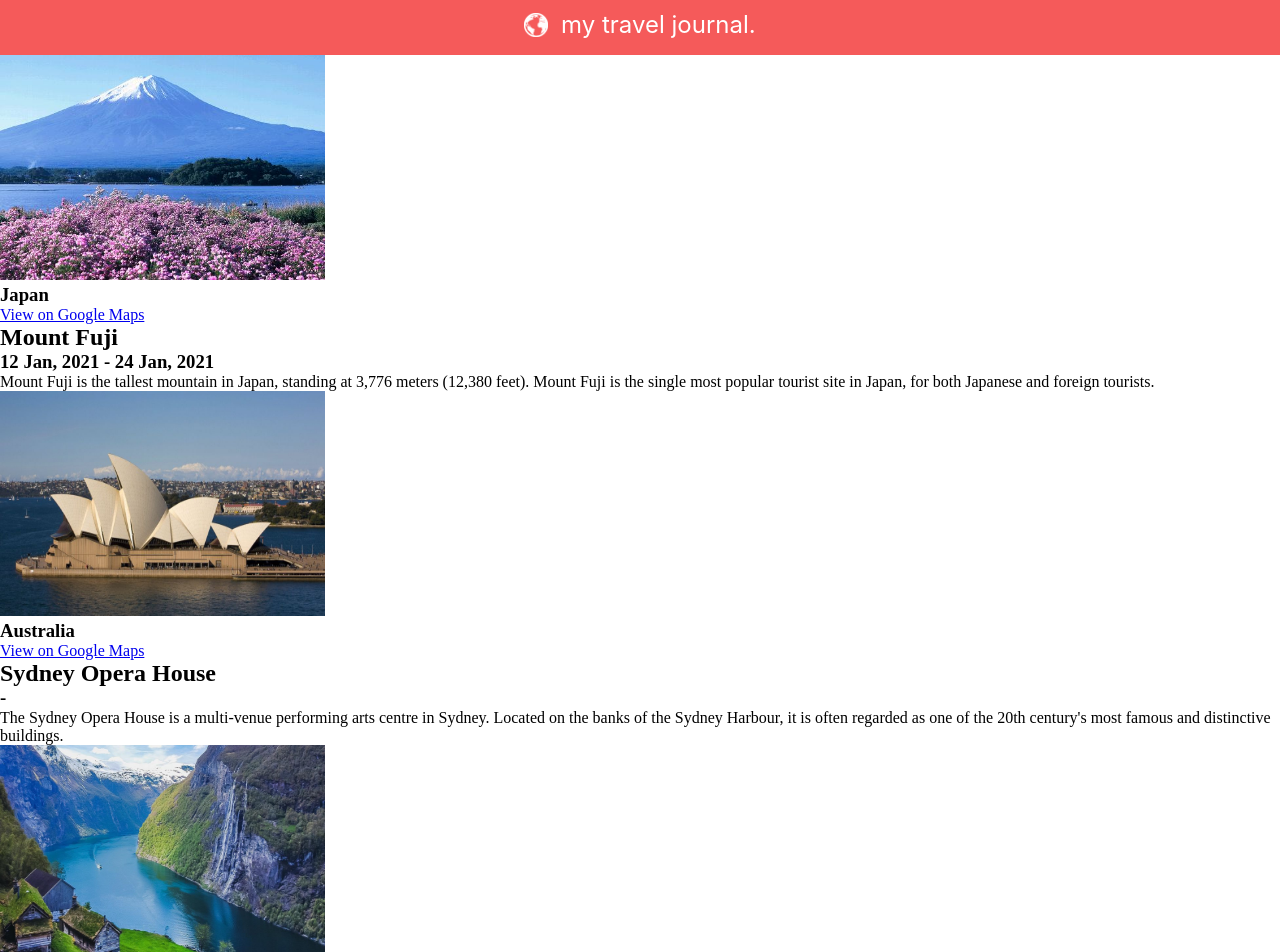
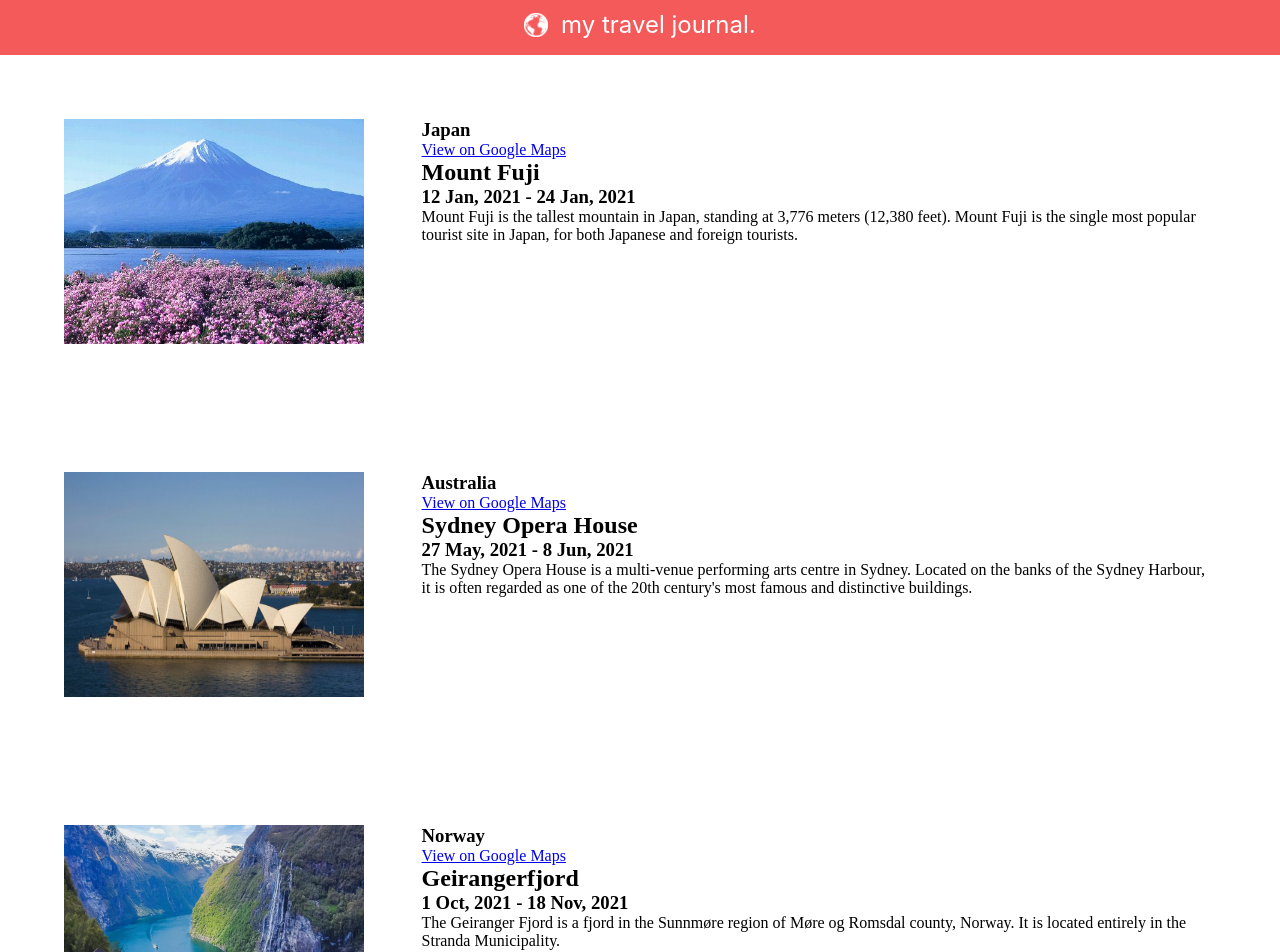
Before and after one commit to alejotsv/travel-journal, a React (Vite) app: page / in a window 1280 px wide. Shown: the top 952 px of the page. Built offline with nearby package versions, Linux system fonts and the light colour scheme.

Commit message:
fix object containing dates

```diff
--- a/src/App.css
+++ b/src/App.css
@@ -22,3 +22,12 @@
   color: #FFFFFF;
   margin-left: 1%;
 }
+
+.card {
+  padding: 5%;
+  display: flex;
+}
+
+.destination-content {
+  margin-left: 5%;
+}
--- a/src/assets/geo-info.js
+++ b/src/assets/geo-info.js
@@ -17,10 +17,10 @@ const geoinfo = [
     "map_link": "https://bit.ly/3CYH26r",
     "img": "operahouse.jpg",
     "place": "Sydney Opera House",
-    "date": [
-      { "start": "27 May, 2021" },
-      { "end": "8 Jun, 2021" }
-    ],
+    "date": {
+      "start": "27 May, 2021",
+      "end": "8 Jun, 2021"
+    },
     "description": "The Sydney Opera House is a multi-venue performing arts centre in Sydney. Located on the banks of the Sydney Harbour, it is often regarded as one of the 20th century's most famous and distinctive buildings."
   },
   {
@@ -29,10 +29,10 @@ const geoinfo = [
     "map_link": "https://bit.ly/3CAnrsO",
     "img": "geirangerfjord.jpg",
     "place": "Geirangerfjord",
-    "date": [
-      { "start": "1 Oct, 2021" },
-      { "end": "18 Nov, 2021" }
-    ],
+    "date": {
+      "start": "1 Oct, 2021",
+      "end": "18 Nov, 2021"
+    },
     "description": "The Geiranger Fjord is a fjord in the Sunnmøre region of Møre og Romsdal county, Norway. It is located entirely in the Stranda Municipality."
   }
 ]
--- a/src/components/Card.jsx
+++ b/src/components/Card.jsx
@@ -11,12 +11,14 @@ const Card = (props) => {
 
   return(
     <div className='card'>
-      <img src={`../../public/${img}`} alt='this place' height='225' width='325'/>
-      <h3>{country}</h3>
-      <a href={map_link} target='blank' >View on Google Maps</a>
-      <h2>{place}</h2>
-      <h3>{date.start} - {date.end}</h3>
-      <p>{description}</p>
+      <img src={`../../public/${img}`} alt='this place' height='225' width='300'/>
+      <div className='destination-content'>
+        <h3>{country}</h3>
+        <a href={map_link} target='blank' >View on Google Maps</a>
+        <h2>{place}</h2>
+        <h3>{date.start} - {date.end}</h3>
+        <p>{description}</p>
+      </div>
     </div>
   )
 }
```
